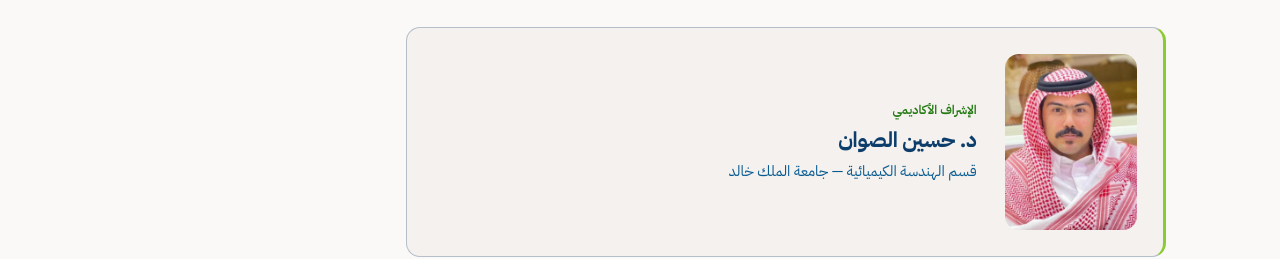
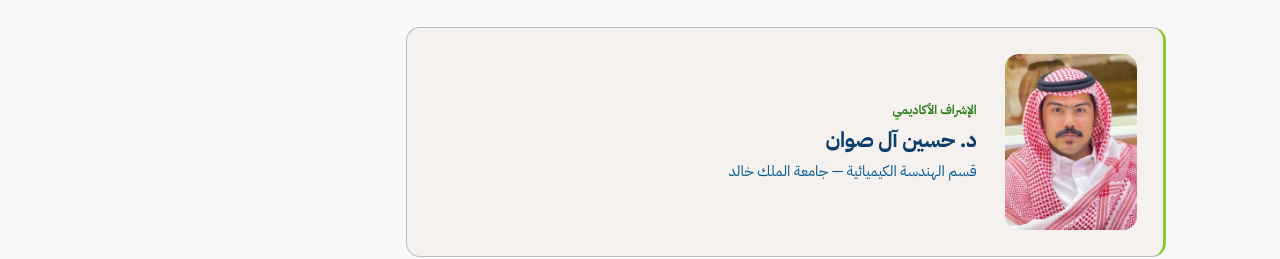
Before and after one commit to Sabra7/AIChE-KKU, a Next.js app: page / in a window 1280 px wide. Shown: the part 7500-7759 px from the top of the page. Built offline with nearby package versions, Linux system fonts and the light colour scheme.

Commit message:
fix: team names

```diff
--- a/data/team.ts
+++ b/data/team.ts
@@ -39,9 +39,9 @@ export interface Member {
 /** Academic supervision. Named first in the team section. */
 export const supervisor = {
   // TODO: confirm the exact academic rank (Dr. / Associate Professor /
-  // Professor) and the English spelling of the surname.
-  nameAr: 'د. حسين الصوان',
-  nameEn: 'Dr. Hussein Alsawan',
+  // Professor).
+  nameAr: 'د. حسين آل صوان',
+  nameEn: 'Dr. Hussein Al Sawan',
   roleAr: 'الإشراف الأكاديمي',
   roleEn: 'Academic supervision',
   affiliationAr: 'قسم الهندسة الكيميائية — جامعة الملك خالد',
```
